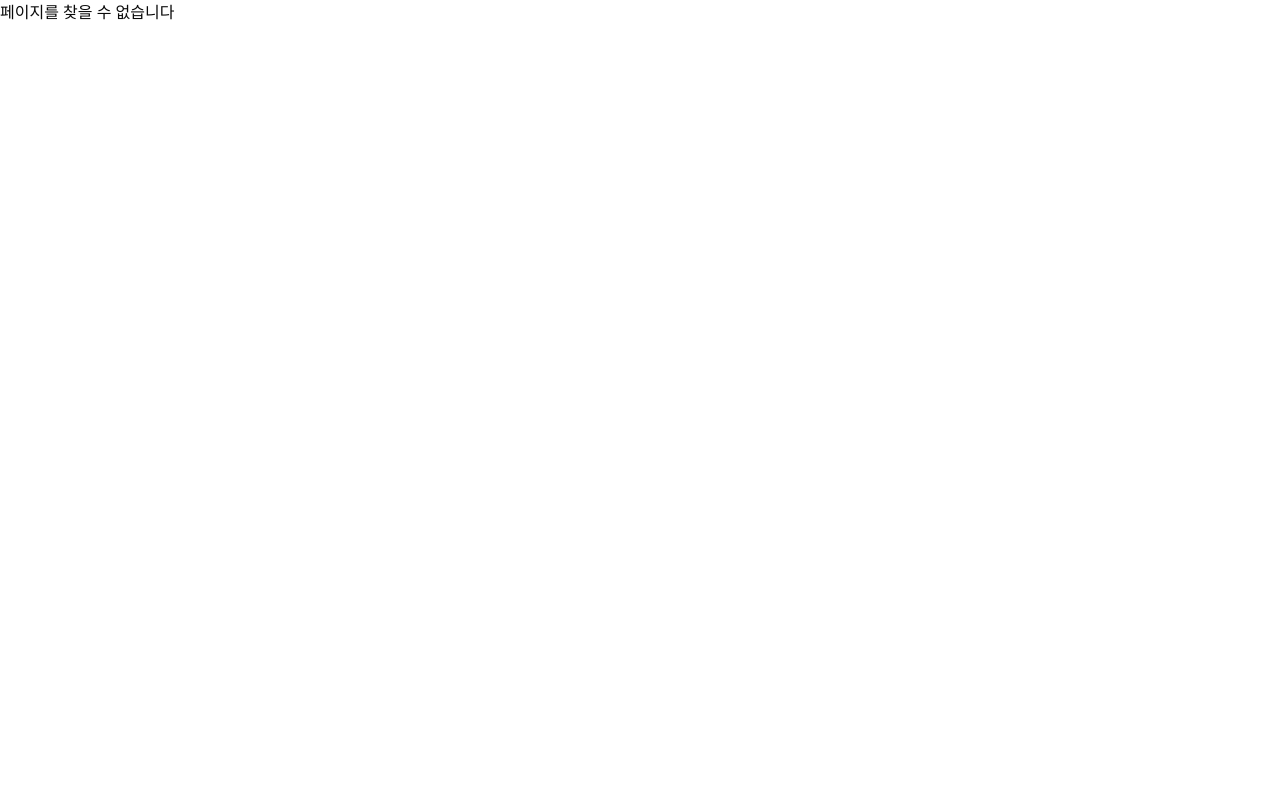
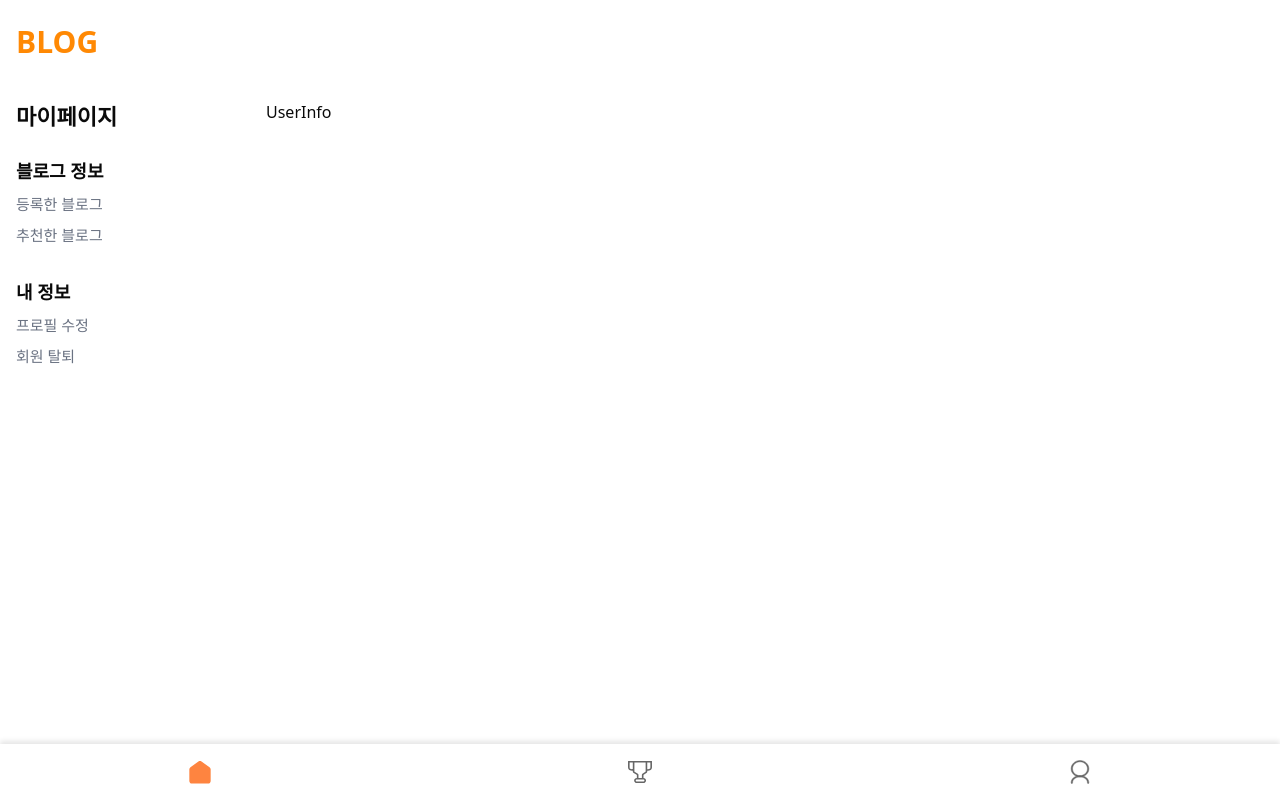
Before and after one commit to oweaj/learning-repo, a Next.js app: page /mypage in a window 1280 px wide. Before the commit this address had no page. Built offline with nearby package versions, Linux system fonts and the light colour scheme; no server answers; what next-navigation-guard would draw is missing.

Commit message:
feat: 마이페이지 생성 진행중

```diff
--- /dev/null
+++ b/src/app/mypage/_components/Sidebar.tsx
@@ -0,0 +1,28 @@
+import { MYPAGE_SIDE_BAR } from "@/constants/mypageSidebar";
+import Link from "next/link";
+
+const Sidebar = () => {
+  return (
+    <div className="min-w-[250px]">
+      <h2 className="text-[22px] font-semibold mb-6">마이페이지</h2>
+      <nav className="space-y-8">
+        {MYPAGE_SIDE_BAR.map(({ groupName, items }) => (
+          <div key={groupName} className="">
+            <h3 className="text-lg font-semibold mb-2">{groupName}</h3>
+            <ul className="text-[15px] text-gray-500 space-y-2">
+              {items.map(({ name, path }) => (
+                <li key={name}>
+                  <Link href={path} className="hover:text-gray-700">
+                    {name}
+                  </Link>
+                </li>
+              ))}
+            </ul>
+          </div>
+        ))}
+      </nav>
+    </div>
+  );
+};
+
+export default Sidebar;
--- /dev/null
+++ b/src/app/mypage/_components/UserInfo.tsx
@@ -0,0 +1,5 @@
+const UserInfo = () => {
+  return <div>UserInfo</div>;
+};
+
+export default UserInfo;
--- /dev/null
+++ b/src/app/mypage/_components/UserProfile.tsx
@@ -0,0 +1,13 @@
+"use client";
+
+import { useUser } from "@/lib/queries/blog/useUser";
+
+const UserProfile = () => {
+  const user = useUser();
+
+  if (!user) return null;
+
+  return <div className="w-full border rounded-sm p-6">{user.name}</div>;
+};
+
+export default UserProfile;
--- /dev/null
+++ b/src/app/mypage/page.tsx
@@ -0,0 +1,23 @@
+import BottomNavbar from "@/components/home/BottomNavbar";
+import Header from "@/components/home/Header";
+import Sidebar from "./_components/Sidebar";
+import UserInfo from "./_components/UserInfo";
+import UserProfile from "./_components/UserProfile";
+
+const MyPage = () => {
+  return (
+    <>
+      <Header />
+      <div className="flex max-w-screen-xl p-4 mx-auto">
+        <Sidebar />
+        <div className="flex-3/4">
+          <UserProfile />
+          <UserInfo />
+        </div>
+      </div>
+      <BottomNavbar />
+    </>
+  );
+};
+
+export default MyPage;
```
